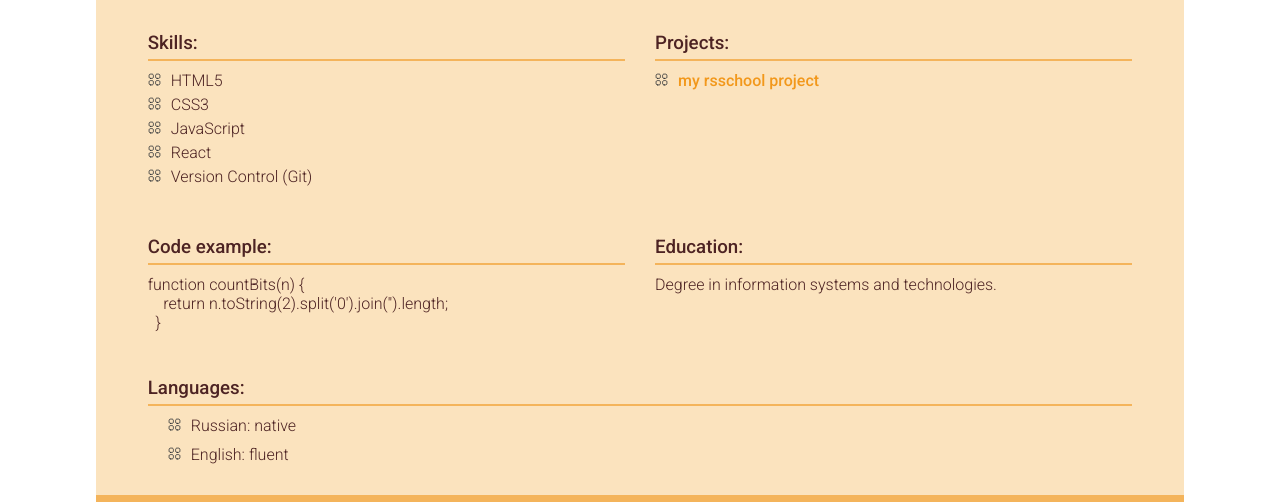
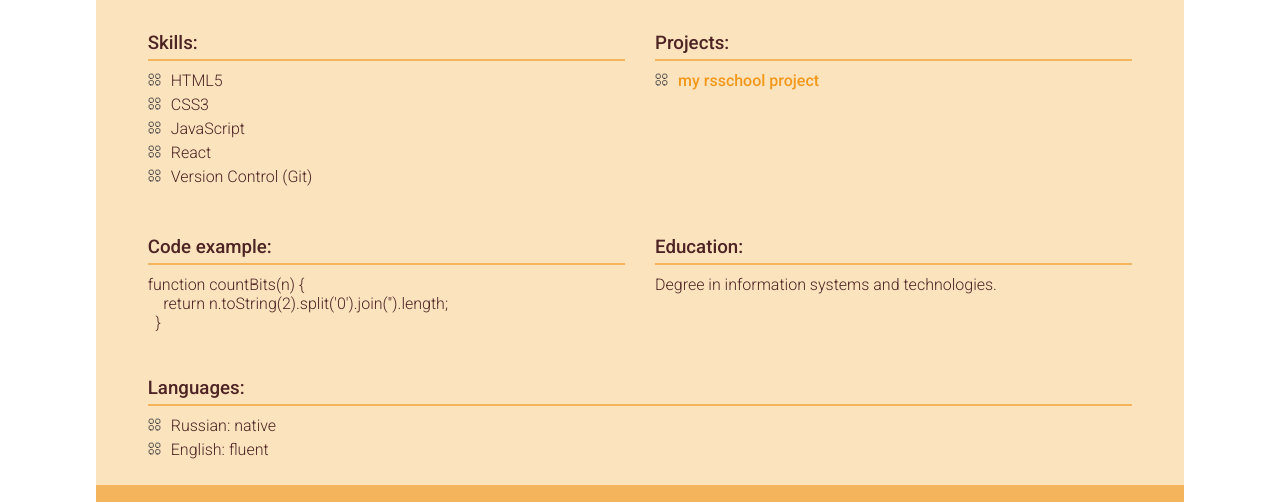
Before and after one commit to atpradical/rsschool-cv, a plain HTML site: page index.html in a window 1280 px wide. Shown: the part 599-1101 px from the top of the page. Drawn offline with Linux system fonts and the light colour scheme.

Commit message:
fix: li-item class assigment / delete unused css class .main

```diff
--- a/index.html
+++ b/index.html
@@ -121,11 +121,11 @@
         <div class="section-wrapper" id="lang">
           <h3>Languages:</h3>
           <ul>
-            <li class="section-li">
+            <li class="li-item">
               <img src="./assets/svg/li-icon.svg" alt="li icon" />Russian:
               native
             </li>
-            <li class="section-li">
+            <li class="li-item">
               <img src="./assets/svg/li-icon.svg" alt="li icon" />English:
               fluent
             </li>
--- a/style.css
+++ b/style.css
@@ -9,10 +9,6 @@
 
 html {
   scroll-behavior: smooth;
-}
-
-.main {
-  margin-bottom: auto;
 }
 
 .container {
```
